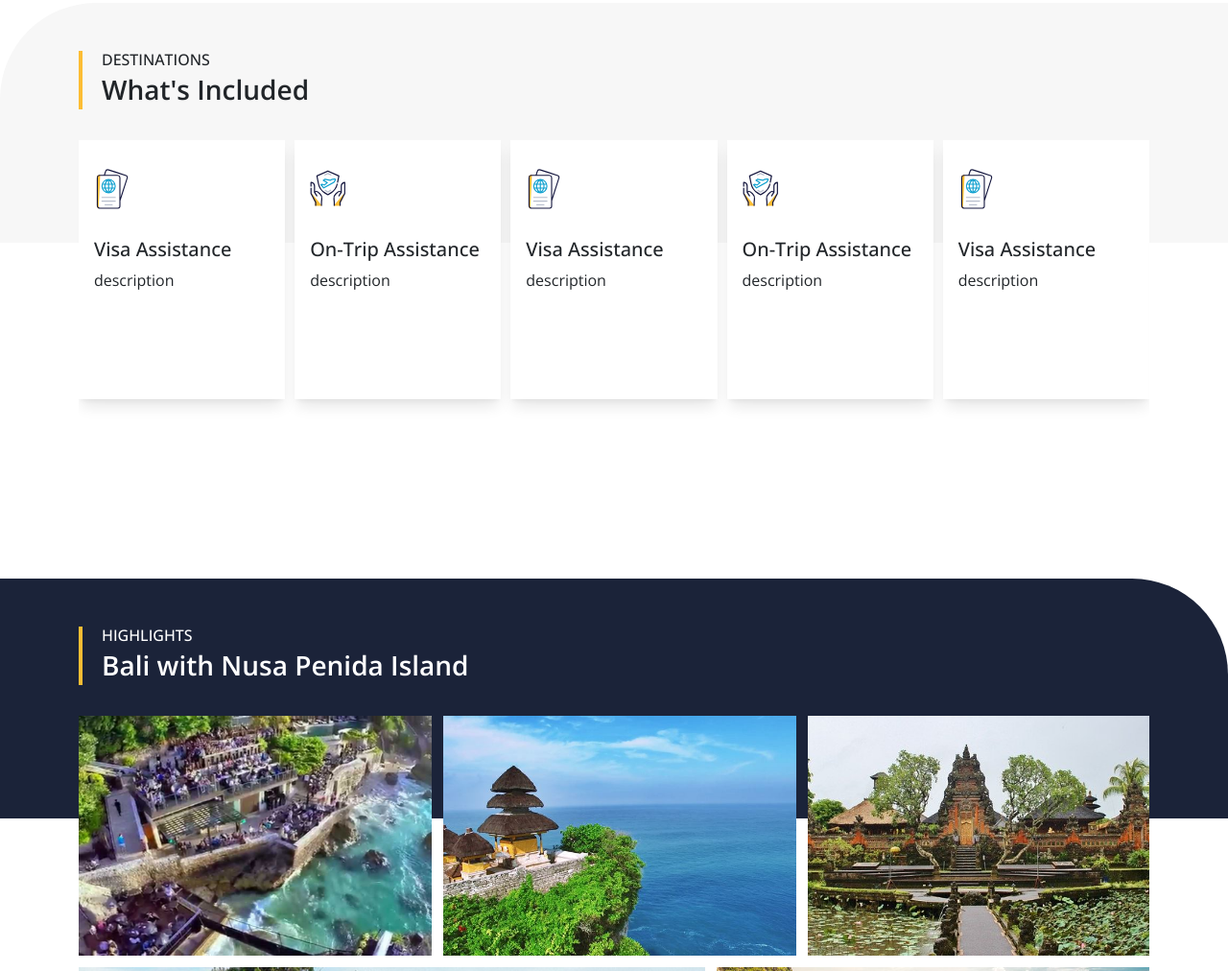
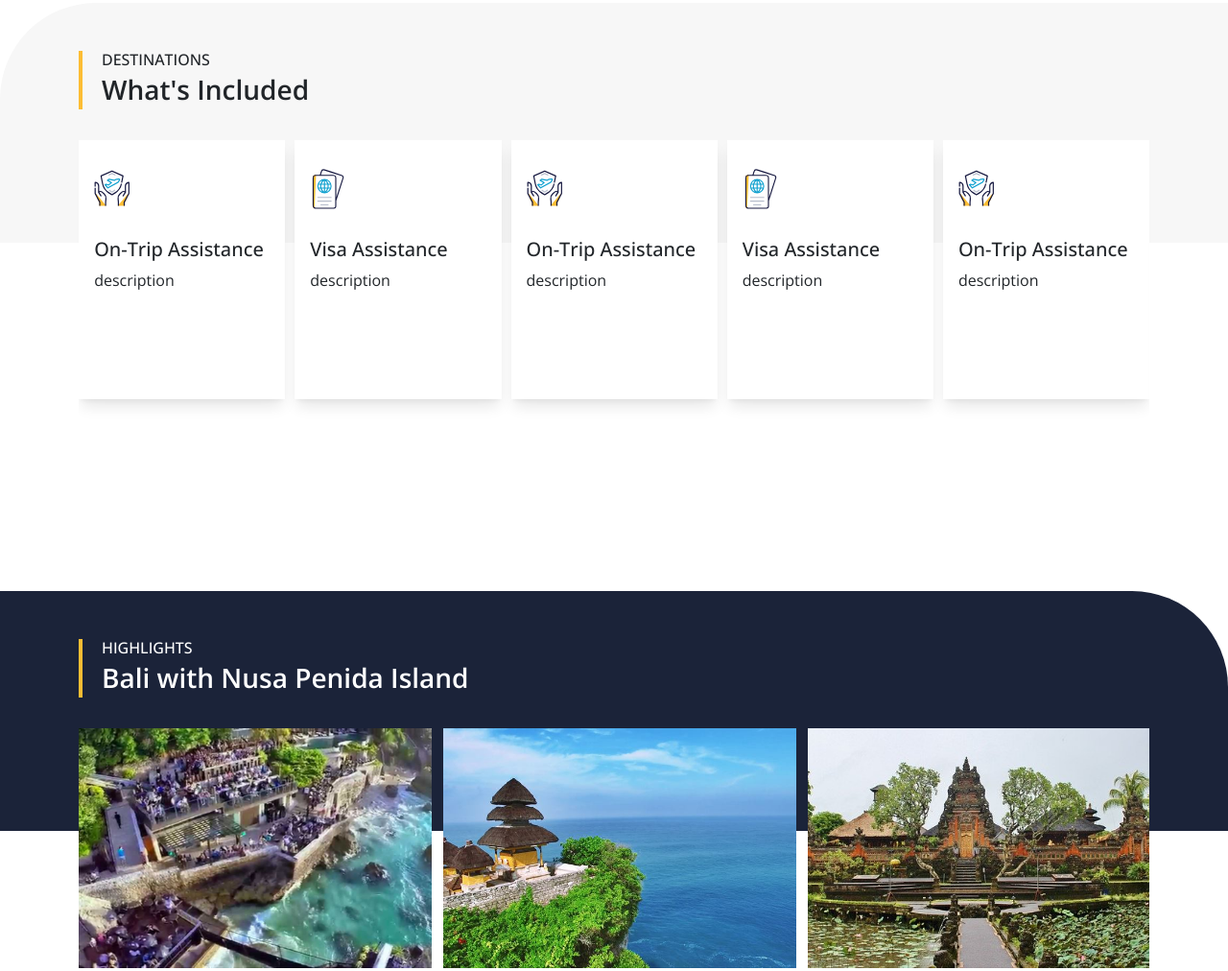
Before and after one commit to Riaz10Ahmed/Travel, a plain HTML site: page destinations.html in a window 1280 px wide. Shown: the part 792-1804 px from the top of the page at 96% size. Drawn offline with nearby package versions, Linux system fonts and the light colour scheme.

Commit message:
Updated destination template

```diff
--- a/css/style.css
+++ b/css/style.css
@@ -598,11 +598,19 @@ body::-webkit-scrollbar-thumb:hover {
 }
 
 .dest_included_section{
+    position: relative;
+    padding-top: 50px;
+    margin-bottom: 150px;
+}
+
+.dest_included_bg{
+    position: absolute;
+    top: 0;
+    z-index: -1;
     background: #f7f7f7;
     height: 250px;
-    padding-top: 50px;
+    width: 100%;
     border-top-left-radius: 100px;
-    margin-bottom: 350px;
 }
 
 .dest_included_main {
@@ -640,11 +648,20 @@ body::-webkit-scrollbar-thumb:hover {
 }
 
 .dest_highlights_section{
-    background: #1b2339;
-    height: 250px;
+    position: relative;
     padding-top: 50px;
     border-top-right-radius: 100px;
-    margin-bottom: 550px;
+    margin-bottom: 150px;
+}
+
+.dest_highlights_bg{
+    position: absolute;
+    top: 0;
+    z-index: -1;
+    background: #1b2339;
+    width: 100%;
+    height: 250px;
+    border-top-right-radius: 100px;
 }
 
 .dest_highlights_main {
--- a/destinations.html
+++ b/destinations.html
@@ -81,6 +81,7 @@
 
     <!-- What's included -->
     <div class="dest_included_section">
+        <div class="dest_included_bg"></div>
         <div class="container">
             <div class="dest_included_main">
                 <h5>Destinations</h5>
@@ -109,6 +110,7 @@
 
     <!-- Highlights -->
     <div class="dest_highlights_section">
+        <div class="dest_highlights_bg"></div>
         <div class="container">
             <div class="dest_highlights_main">
                 <h5>Highlights</h5>
@@ -160,7 +162,7 @@
         $(document).ready(function () {
             $('.owl-carousel').owlCarousel({
                 autoplay: true,
-                autoplayTimeout: 300000,
+                autoplayTimeout: 3000,
                 autoplayHoverPause: false,
                 loop: true,
                 margin: 10,
```
